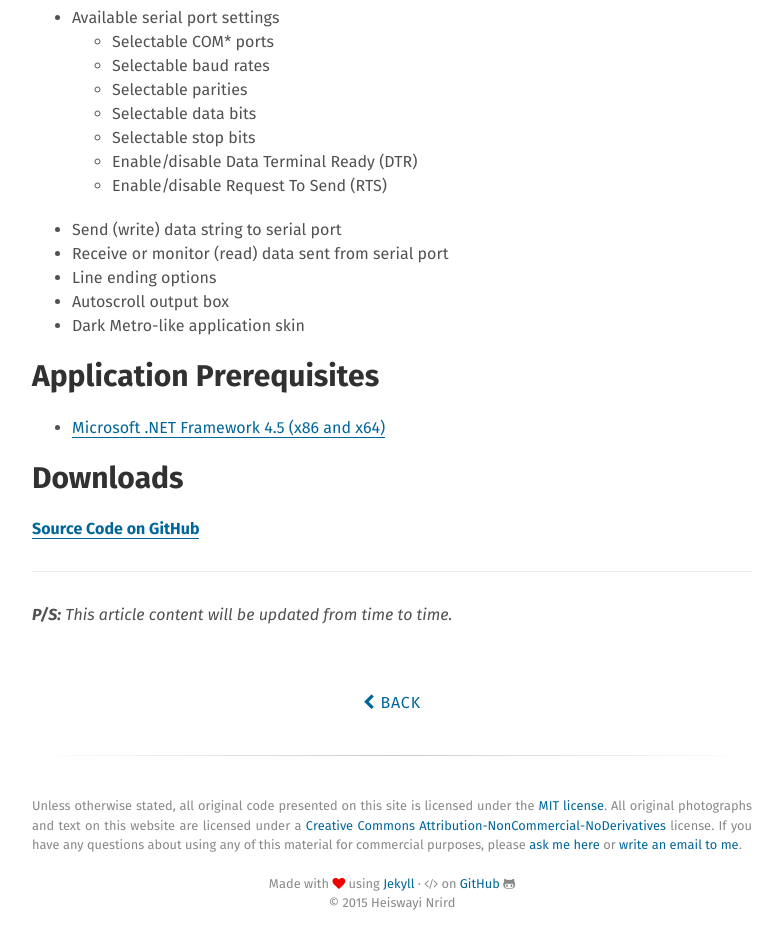
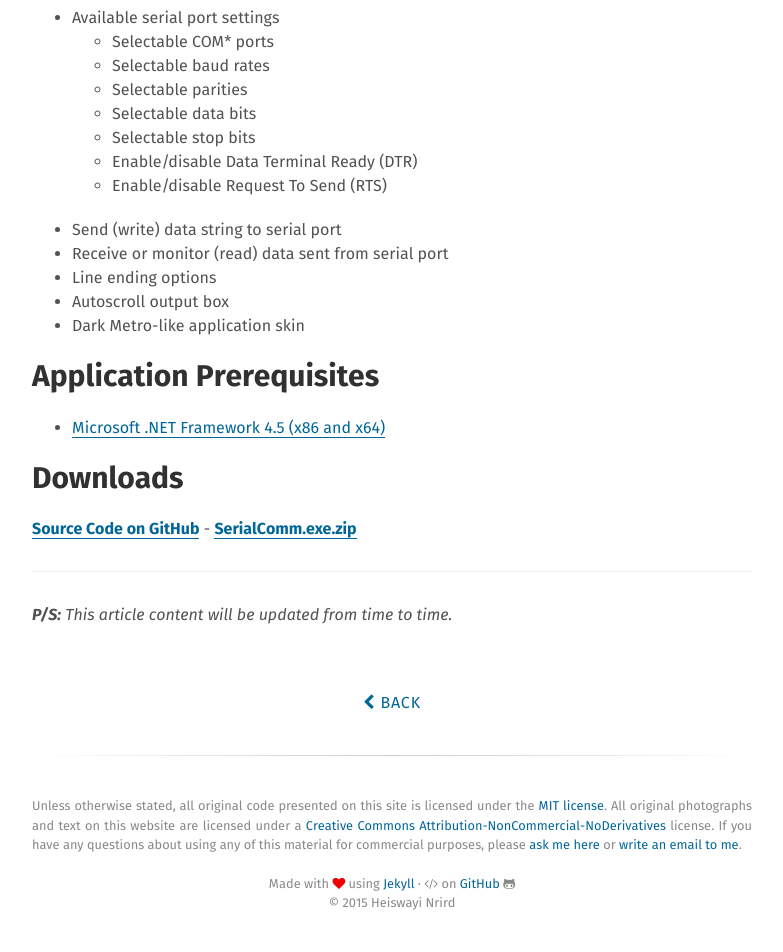
Before and after one commit to x-axis/heiswayi.github.io, a Jekyll site: the page built from _posts/2015-11-25-serialcomm-monitor-application.md, in a window 1280 px wide. Shown: the part 902-1854 px from the top of the page, without its empty margins (248-1031 px from the left). Built offline with Jekyll 4.4.1, drawn with Linux system fonts in a browser that asks for light colours; nearby versions of some CDN libraries; Markdown is read by kramdown in place of the engine named in the settings.

Commit message:
Update entry

```diff
--- a/_posts/2015-11-25-serialcomm-monitor-application.md
+++ b/_posts/2015-11-25-serialcomm-monitor-application.md
@@ -33,7 +33,7 @@
 
 ## Downloads
 
-[**Source Code on GitHub**](https://github.com/heiswayi/SerialComm)
+[**Source Code on GitHub**](https://github.com/heiswayi/SerialComm) - [**SerialComm.exe.zip**](https://github.com/heiswayi/SerialComm/releases/download/v1.0/SerialComm.exe.zip)
 
 ---
 
```
